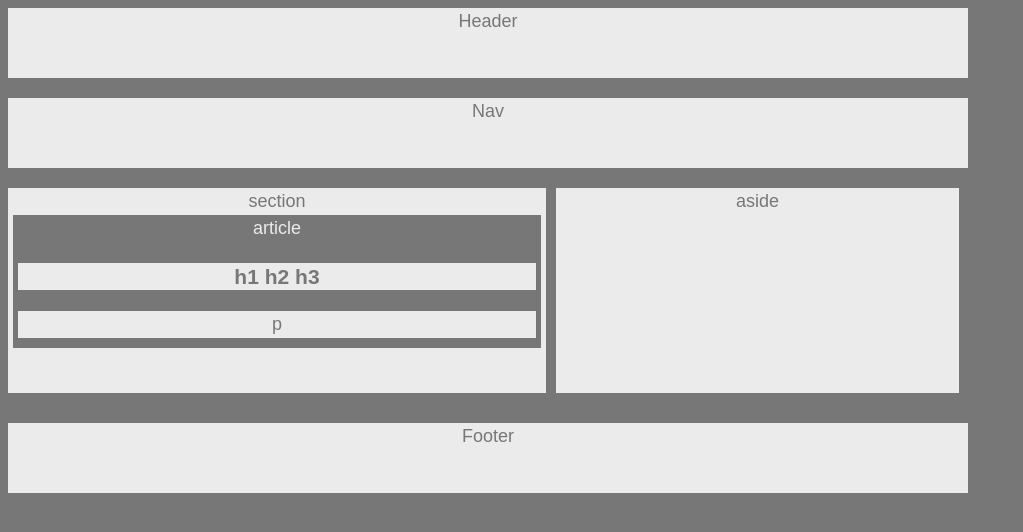
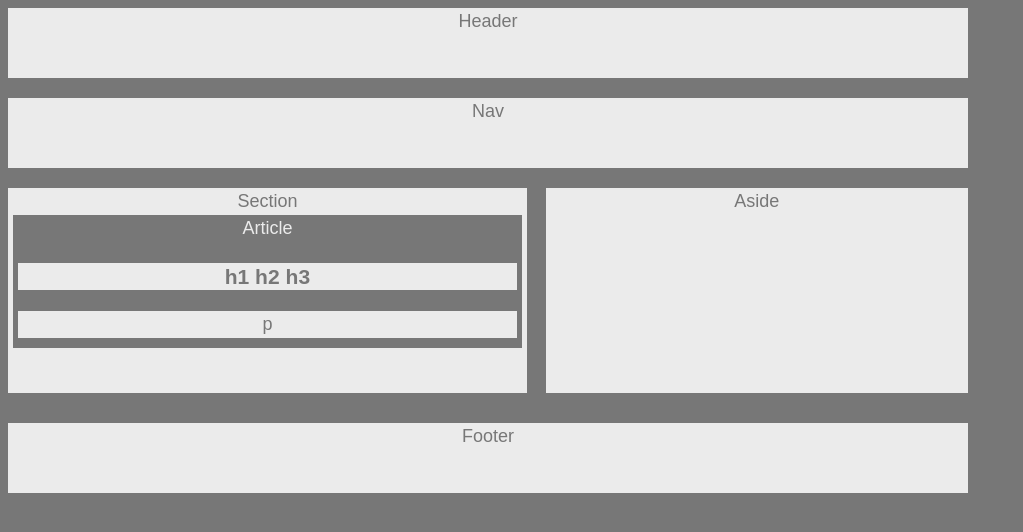
Before and after one commit to iggyboy/HW-Wireframe, a plain HTML site: page index.html in a window 1280 px wide. Shown: the whole page, without its empty margins (0-1023 px from the left). Drawn offline with Linux system fonts and the light colour scheme.

Commit message:
updated formatting

```diff
--- a/index.html
+++ b/index.html
@@ -16,10 +16,11 @@
         Nav
     </nav>
 
+    <div id="container">
         <section>
-        section
+            Section
             <article>
-            article
+                Article
                 <h3>
                     h1 h2 h3
                 </h3>
@@ -30,8 +31,9 @@
         </section>
 
         <aside>
-        aside
+            Aside
         </aside>
+    </div>
 
     <footer>
         Footer
--- a/style.css
+++ b/style.css
@@ -46,7 +46,7 @@ p {
 
 section {
     float: left;
-    width: 55%;
+    width: 53%;
     padding-left: 5px;
     padding-right: 5px;
     padding-bottom: 5px;
@@ -55,12 +55,13 @@ section {
 }
 
 aside {
-    float: left;
-    width: 42%;
+    float: right;
+    width: 44%;
     margin-left: 10px;
     margin-bottom: 20px;
     height: 205px;
     text-align: center;
+    /* clear: right; */
 }
 
 footer {
@@ -75,3 +76,7 @@ footer {
 header, nav, footer {
     height: 70px;
 }
+
+#container {
+    width: 100%;
+}
```
Lines whose indentation alone changed are shown as unchanged.
